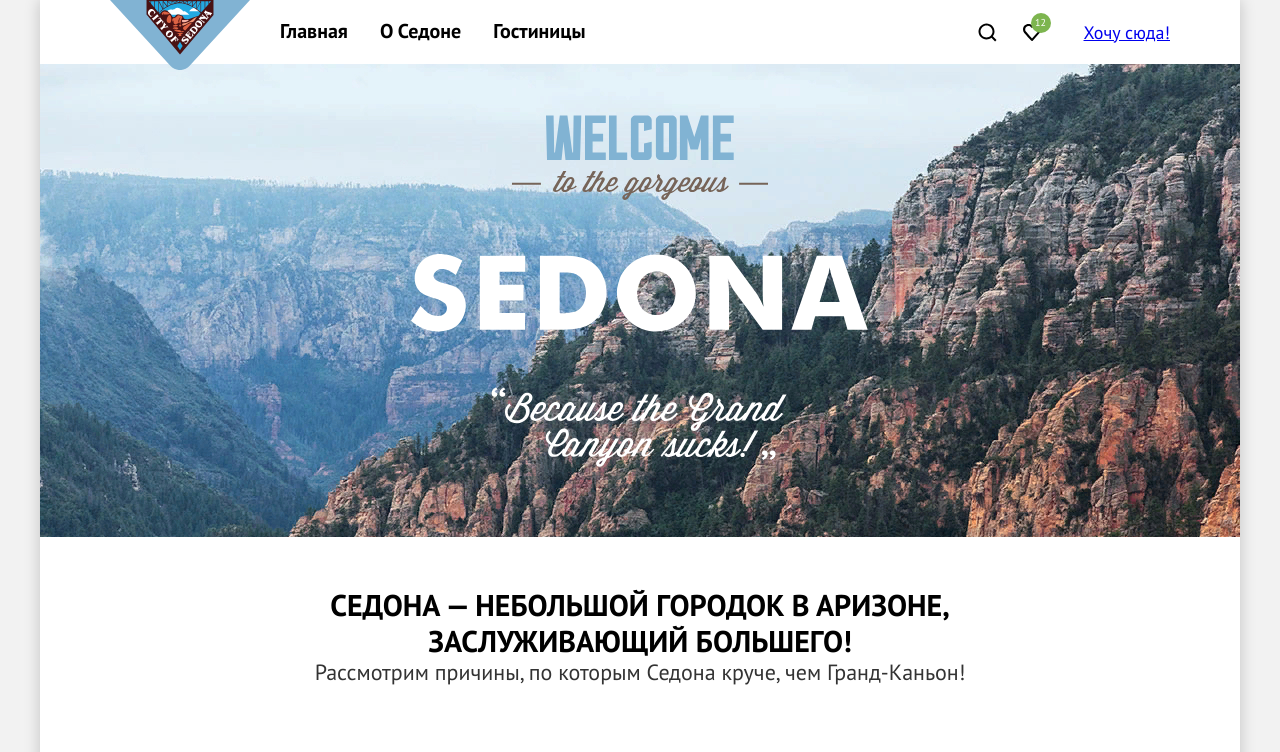
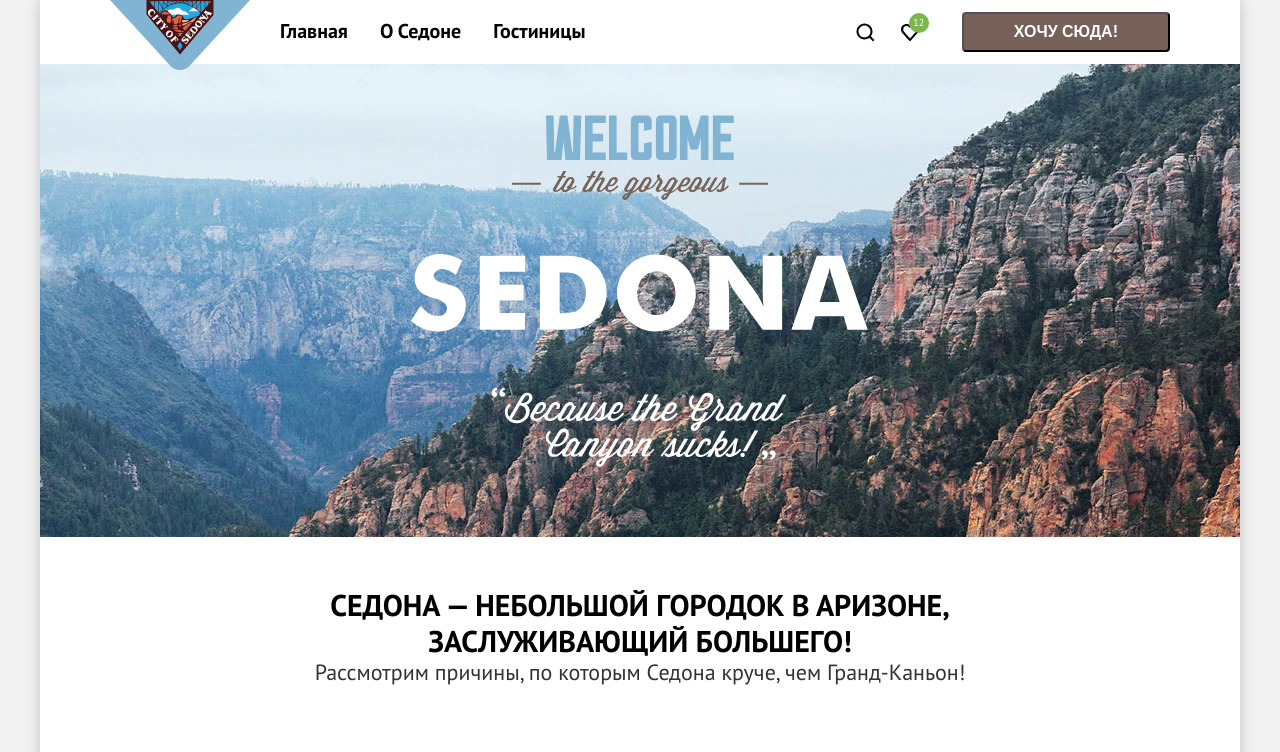
Before and after one commit to htmlacademy-htmlcss/2394945-sedona-1, a plain HTML site: page index.html in a window 1280 px wide. Shown: the top 752 px of the page. Drawn offline with Linux system fonts and the light colour scheme; files that its build step writes are made by us from their sources.

Commit message:
исправлено задание на флексах

```diff
--- a/index.html
+++ b/index.html
@@ -20,7 +20,7 @@
             </a>
           <ul class="site-list list-reset">
             <li class="site-list-item site-list-item-current">
-              <a class="site-list-link" href="index.html">Главная</a>
+              <a class="site-list-link" href="index.html" aria-current="page">Главная</a>
             </li>
             <li class="site-list-item">
               <a class="site-list-link" href="#">О Седоне</a>
@@ -40,14 +40,13 @@
             </li>
             <li class="user-item">
               <a class="user-link user-link-favorites" href="#">
-                <svg xmlns="http://www.w3.org/2000/svg" width="18" height="17" viewBox="0 0 18 17" fill="none">
-                  <path d="M8.9 17C8.6 17 8.3 16.9 8.1 16.6C2.7 10.5 1.4 9.1 1.1 8.7C0.4 7.8 0 6.6 0 5.4C0 2.4 2.4 0 5.5 0C6.8 0 8 0.5 9 1.3C10 0.5 11.3 0 12.5 0C15.5 0 18 2.4 18 5.4C18 6.7 17.5 7.9 16.7 8.8L9.7 16.7C9.5 16.9 9.3 17 8.9 17ZM2.9 7.5C3.2 7.9 6.4 11.5 9 14.4L15.2 7.4C15.7 6.9 15.9 6.2 15.9 5.4C15.9 3.6 14.4 2.1 12.6 2.1C11.6 2.1 10.6 2.6 9.9 3.4C9.6 3.7 9.3 3.8 9 3.8C8.7 3.8 8.4 3.6 8.2 3.4C7.5 2.6 6.5 2.1 5.5 2.1C3.7 2.1 2.2 3.6 2.2 5.4C2.1 6.3 2.5 7 2.9 7.5C2.8 7.5 2.8 7.5 2.9 7.5Z" fill="black"/>
+                <svg xmlns="http://www.w3.org/2000/svg" width="18" height="17" viewBox="0 0 18 17" fill="none"> <path d="M8.9 17C8.6 17 8.3 16.9 8.1 16.6C2.7 10.5 1.4 9.1 1.1 8.7C0.4 7.8 0 6.6 0 5.4C0 2.4 2.4 0 5.5 0C6.8 0 8 0.5 9 1.3C10 0.5 11.3 0 12.5 0C15.5 0 18 2.4 18 5.4C18 6.7 17.5 7.9 16.7 8.8L9.7 16.7C9.5 16.9 9.3 17 8.9 17ZM2.9 7.5C3.2 7.9 6.4 11.5 9 14.4L15.2 7.4C15.7 6.9 15.9 6.2 15.9 5.4C15.9 3.6 14.4 2.1 12.6 2.1C11.6 2.1 10.6 2.6 9.9 3.4C9.6 3.7 9.3 3.8 9 3.8C8.7 3.8 8.4 3.6 8.2 3.4C7.5 2.6 6.5 2.1 5.5 2.1C3.7 2.1 2.2 3.6 2.2 5.4C2.1 6.3 2.5 7 2.9 7.5C2.8 7.5 2.8 7.5 2.9 7.5Z" fill="black"/>
                 </svg>
                 <span class="user-favorites-num">12</span>
               </a>
             </li>
           </ul>
-          <a class="navigation-button button" href="#">Хочу сюда!</a>
+          <button class="popup-button" name="popup-button">Хочу сюда!</button>
         </nav>
       </header>
 
@@ -88,20 +87,20 @@
                 <p class="advantages-text">Ехать в Седону из Лас-Вегаса совсем не скучно!</p>
               </div>
             </li>
-            <li class="advantages-item col-4">
-              <div class="advantages-content advantages-content-2 ">
+            <li class="advantages-item">
+              <div class="advantages-content">
                 <h3 class="advantages-title">Мало <br>туристов</h3>
                 <p class="advantages-text">Большинство едет в Гранд Каньон и толпится там</p>
               </div>
             </li>
-            <li class="advantages-item advantages-item-revers col-5">
+            <li class="advantages-item advantages-item-revers advantages-item-full">
+              <div class="advantages-content">
+                <h3 class="advantages-title">Там есть <br>Мост Дьявола</h3>
+                <p class="advantages-text">Да, по нему можно пройти!<br>Если вы осмелитесь, разумеется</p>
+              </div>
               <figure class="advantages-image">
                 <img src="img/photo-2.jpg" alt="Фото моста Дьявола" width="800" height="384">
               </figure>
-              <div class="advantages-content advantages-content-1">
-                <h3 class="advantages-title">Там есть <br>Мост Дьявола</h3>
-                <p class="advantages-text">Да, по нему можно пройти!<br>Если вы осмелитесь, разумеется</p>
-              </div>
             </li>
           </ul>
         </section>
--- a/styles/styles.css
+++ b/styles/styles.css
@@ -138,6 +138,23 @@ width: 100%;
   text-decoration: none;
 
   border-bottom: 2px solid transparent;
+}
+
+.popup-button {
+  display: flex;
+  padding: 8px 50px;
+  justify-content: center;
+  align-items: center;
+  gap: 10px;
+  border-radius: 4px;
+  background: #756157;
+  color: #FFF;
+  text-align: center;
+  font-size: 16px;
+  font-style: normal;
+  font-weight: 700;
+  line-height: 20px;
+  text-transform: uppercase;
 }
 
 .site-list-link-current {
```
Also changed, not shown: catalog.html (+2 -0 lines), img/three-stars.png (deleted), img/two-stars.png (deleted).
